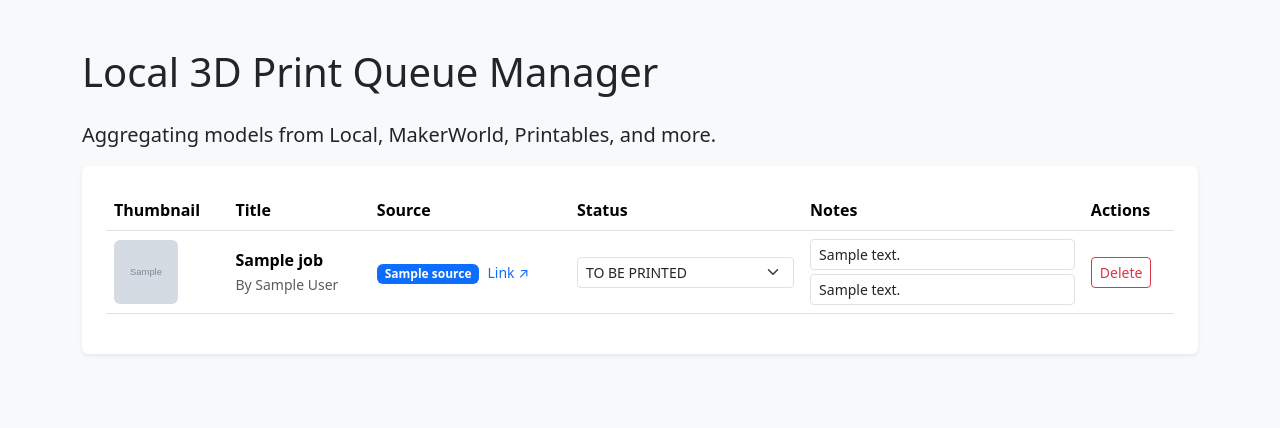
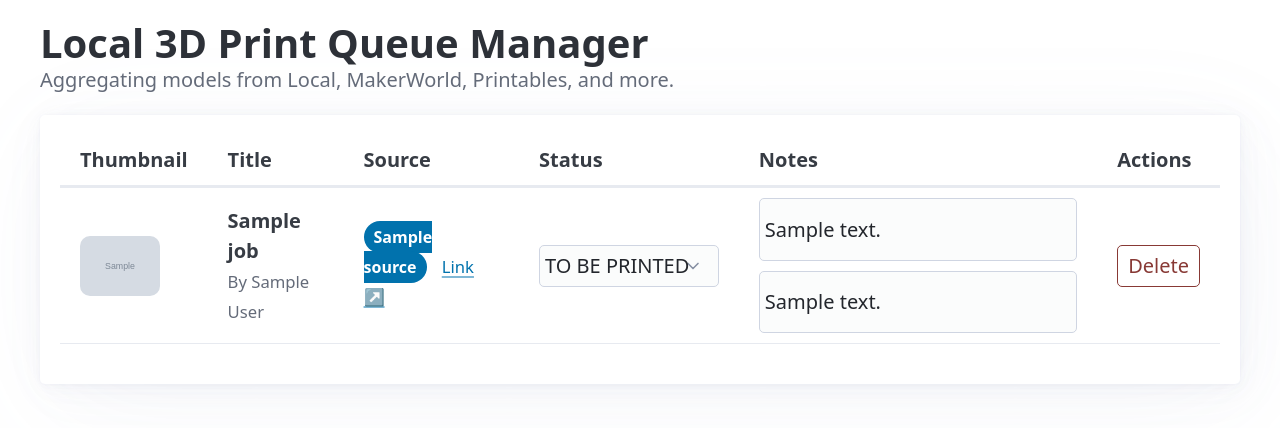
Before and after one commit to Ciemaar/PrintQueueManager, a FastAPI app: template src/app/templates/index.html in a window 1280 px wide. Shown: the top 428 px of the page. Run offline with FastAPI, Linux system fonts and the light colour scheme; the template is opened without the code that fills it: most values are stand-ins (such as "Sample title", 1, 10 or a date in 2020); grey boxes marked "Sample" are stand-in pictures; some libraries are stand-ins or nearby versions.

Commit message:
style: migrate frontend styling to Pico CSS
- Replaced Bootstrap CDN link with Pico CSS in `src/app/templates/index.html`.
- Stripped unnecessary utility classes from the Jinja2 templates, adopting a semantic HTML approach (`<main>`, `<article>`, `<figure>`).
- Redesigned the table layout, forms, and buttons to match the minimalistic classless philosophy.
- Created `docs/STYLING_GUIDE.md` to help developers understand semantic HTML patterns and theme customization.
- Linked the styling guide in `DEV_GUIDE.md`.

Co-authored-by: Ciemaar <1388496+Ciemaar@users.noreply.github.com>

```diff
--- a/src/app/templates/index.html
+++ b/src/app/templates/index.html
@@ -1,23 +1,60 @@
 <!DOCTYPE html>
-<html lang="en">
+<html lang="en" data-theme="light">
 <head>
     <meta charset="UTF-8">
     <meta name="viewport" content="width=device-width, initial-scale=1.0">
     <title>Local 3D Print Queue Manager</title>
     <script src="https://unpkg.com/htmx.org@1.9.10"></script>
-    <link href="https://cdn.jsdelivr.net/npm/bootstrap@5.3.2/dist/css/bootstrap.min.css" rel="stylesheet">
+    <link rel="stylesheet" href="https://cdn.jsdelivr.net/npm/@picocss/pico@2/css/pico.min.css">
     <style>
-        .status-PRINTED { text-decoration: line-through; color: #888; }
-        .status-SKIPPED { opacity: 0.6; }
+        .status-PRINTED { text-decoration: line-through; opacity: 0.7; }
+        .status-SKIPPED { opacity: 0.5; }
+
+        table img {
+            border-radius: 0.5rem;
+            object-fit: cover;
+            max-width: 80px;
+            max-height: 80px;
+        }
+
+        .no-img {
+            display: flex;
+            align-items: center;
+            justify-content: center;
+            width: 80px;
+            height: 80px;
+            background-color: var(--pico-muted-border-color);
+            color: var(--pico-h1-color);
+            border-radius: 0.5rem;
+            font-size: 0.8rem;
+        }
+
+        .source-badge {
+            background-color: var(--pico-primary-background);
+            color: var(--pico-primary-inverse);
+            padding: 0.25rem 0.5rem;
+            border-radius: 1rem;
+            font-size: 0.8rem;
+            font-weight: bold;
+        }
+
+        .actions-col {
+            min-width: 120px;
+        }
     </style>
 </head>
-<body class="bg-light">
-    <div class="container mt-5">
-        <h1 class="mb-4">Local 3D Print Queue Manager</h1>
-        <p class="lead">Aggregating models from Local, MakerWorld, Printables, and more.</p>
+<body>
+    <main class="container">
+        <header>
+            <hgroup>
+                <h1>Local 3D Print Queue Manager</h1>
+                <p>Aggregating models from Local, MakerWorld, Printables, and more.</p>
+            </hgroup>
+        </header>
 
-        <div class="table-responsive bg-white rounded shadow-sm p-4">
-            <table class="table table-hover align-middle">
+        <article>
+            <figure>
+                <table role="grid">
                     <thead>
                         <tr>
                             <th scope="col">Thumbnail</th>
@@ -25,7 +62,7 @@
                             <th scope="col">Source</th>
                             <th scope="col">Status</th>
                             <th scope="col">Notes</th>
-                        <th scope="col">Actions</th>
+                            <th scope="col" class="actions-col">Actions</th>
                         </tr>
                     </thead>
                     <tbody id="job-list">
@@ -34,7 +71,8 @@
                         {% endfor %}
                     </tbody>
                 </table>
-        </div>
-    </div>
+            </figure>
+        </article>
+    </main>
 </body>
 </html>
--- a/src/app/templates/job_row.html
+++ b/src/app/templates/job_row.html
@@ -1,28 +1,26 @@
 <tr id="job-{{ job.id }}" class="status-{{ job.status.replace(' ', '-') }}">
     <td>
         {% if job.thumbnail_url %}
-            <img src="{{ job.thumbnail_url }}" alt="Thumbnail" width="64" height="64" class="rounded">
+            <img src="{{ job.thumbnail_url }}" alt="Thumbnail">
         {% else %}
-            <div class="bg-secondary rounded d-flex align-items-center justify-content-center text-white" style="width: 64px; height: 64px;">
-                No Img
-            </div>
+            <div class="no-img">No Img</div>
         {% endif %}
     </td>
     <td>
         <strong>{{ job.title }}</strong><br>
-        <small class="text-muted">By {{ job.author or 'Unknown' }}</small>
+        <small style="color: var(--pico-muted-color);">By {{ job.author or 'Unknown' }}</small>
     </td>
     <td>
-        <span class="badge bg-primary">{{ job.source }}</span>
+        <span class="source-badge">{{ job.source }}</span>
         {% if job.source_url %}
-            <a href="{{ job.source_url }}" target="_blank" class="ms-1 text-decoration-none">
+            <a href="{{ job.source_url }}" target="_blank" style="margin-left: 0.5rem;">
                 <small>Link ↗</small>
             </a>
         {% endif %}
     </td>
     <td>
         <form hx-post="/jobs/{{ job.id }}/status" hx-target="#job-{{ job.id }}" hx-swap="outerHTML">
-            <select name="status" class="form-select form-select-sm" onchange="this.form.requestSubmit()">
+            <select name="status" aria-label="Status" onchange="this.form.requestSubmit()" style="margin-bottom: 0; min-width: 160px; padding: 0.25rem;">
                 <option value="TO BE PRINTED" {% if job.status == 'TO BE PRINTED' %}selected{% endif %}>TO BE PRINTED</option>
                 <option value="PRINT IN PROGRESS" {% if job.status == 'PRINT IN PROGRESS' %}selected{% endif %}>PRINT IN PROGRESS</option>
                 <option value="PRINT AGAIN" {% if job.status == 'PRINT AGAIN' %}selected{% endif %}>PRINT AGAIN</option>
@@ -32,17 +30,18 @@
         </form>
     </td>
     <td>
-        <form hx-post="/jobs/{{ job.id }}/notes" hx-swap="outerHTML">
-            <input type="text" name="material_notes" value="{{ job.material_notes or '' }}" class="form-control form-control-sm mb-1" placeholder="Material Notes" hx-trigger="blur">
-            <input type="text" name="timing_notes" value="{{ job.timing_notes or '' }}" class="form-control form-control-sm" placeholder="Timing Notes" hx-trigger="blur">
+        <form hx-post="/jobs/{{ job.id }}/notes" hx-swap="none">
+            <input type="text" name="material_notes" value="{{ job.material_notes or '' }}" placeholder="Material" hx-trigger="blur" style="margin-bottom: 0.5rem; padding: 0.25rem;">
+            <input type="text" name="timing_notes" value="{{ job.timing_notes or '' }}" placeholder="Timing" hx-trigger="blur" style="margin-bottom: 0; padding: 0.25rem;">
         </form>
     </td>
     <td>
-        <button class="btn btn-sm btn-outline-danger"
+        <button class="secondary outline"
                 hx-post="/jobs/{{ job.id }}/delete"
                 hx-target="#job-{{ job.id }}"
                 hx-swap="outerHTML"
-                hx-confirm="Are you sure you want to delete this job?">
+                hx-confirm="Are you sure you want to delete this job?"
+                style="padding: 0.25rem 0.5rem; border-color: var(--pico-del-color, #e53935); color: var(--pico-del-color, #e53935);">
             Delete
         </button>
     </td>
```
Also changed, not shown: docs/DEV_GUIDE.md (+2 -0 lines), docs/STYLING_GUIDE.md (added, +47 -0 lines). Lines whose indentation alone changed are shown as unchanged.
